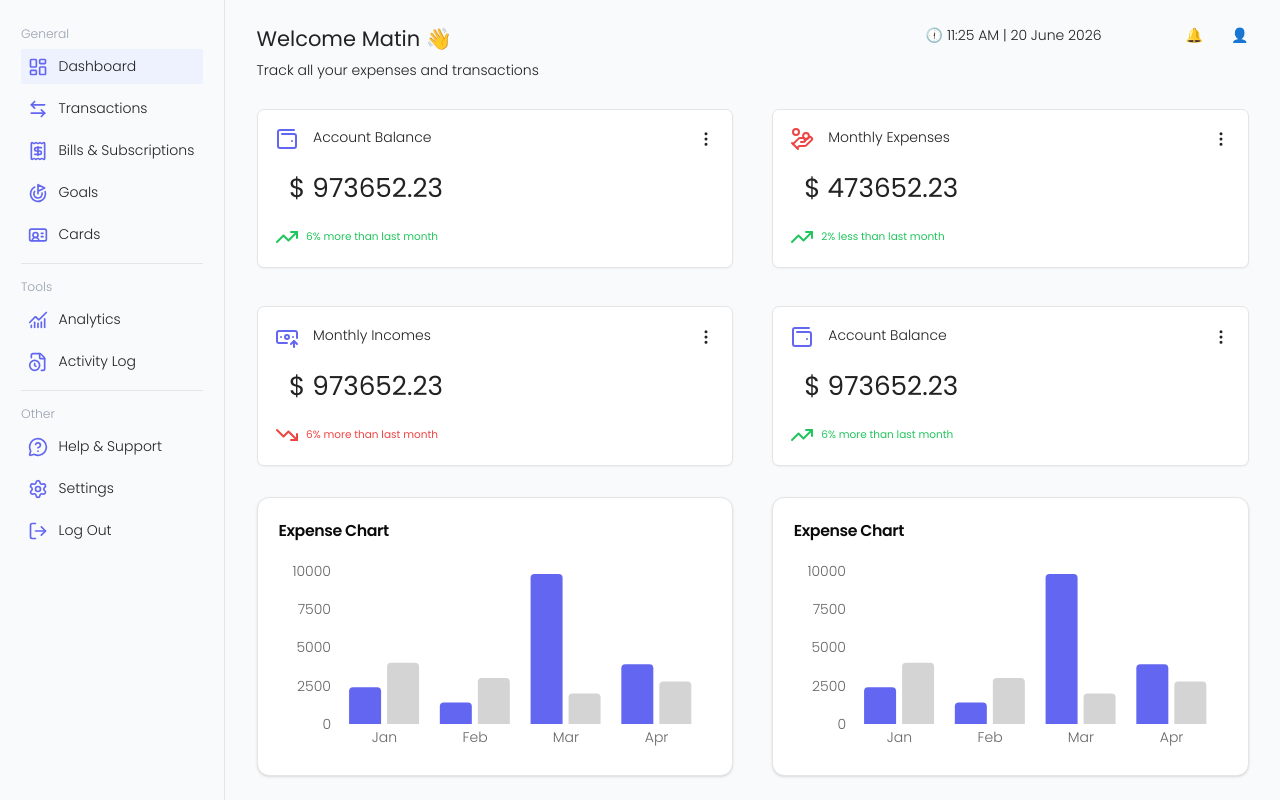
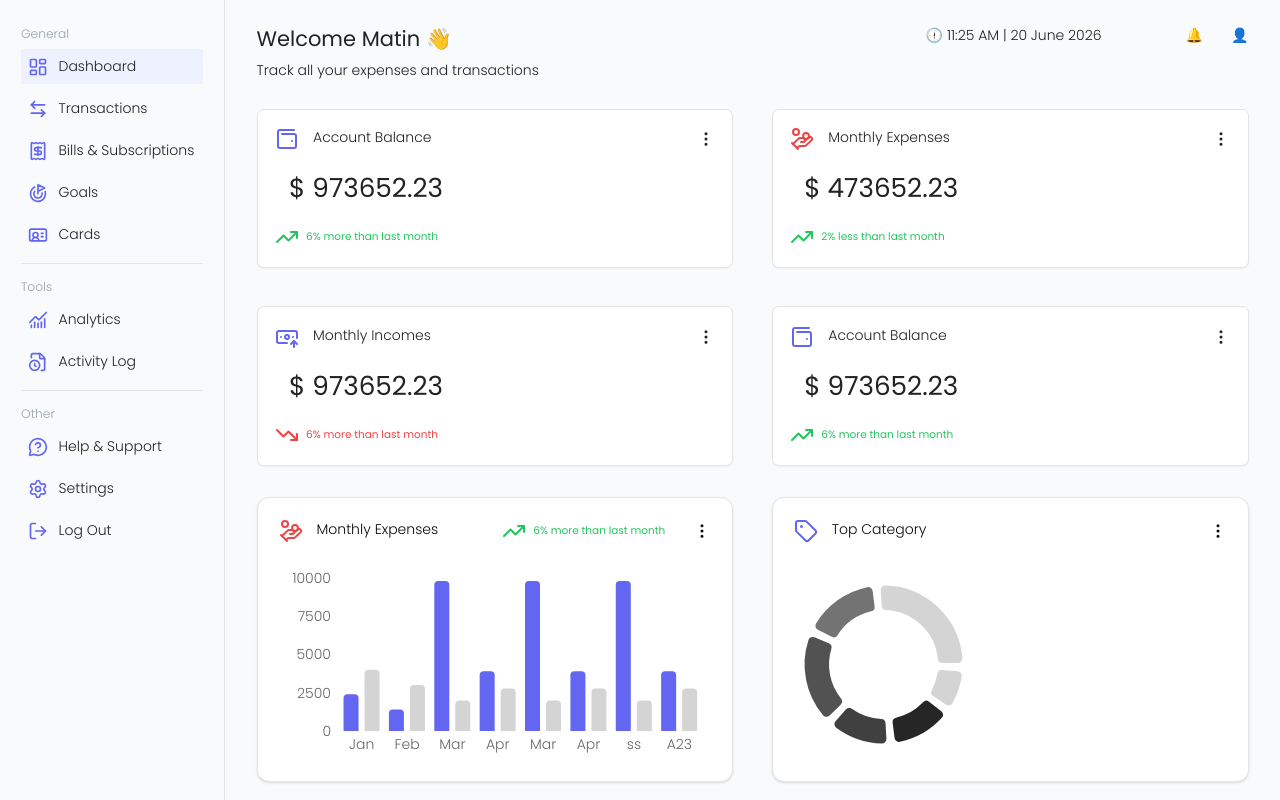
Before and after one commit to matinstack/exchangify-app, a Next.js app: page /app/dashboard in a window 1280 px wide. Built offline with nearby package versions, Linux system fonts and the light colour scheme.

Commit message:
feat: add top category chart to dashboard

```diff
--- a/components/application/dashboard/Dashboard.tsx
+++ b/components/application/dashboard/Dashboard.tsx
@@ -1,5 +1,6 @@
 import Cards from "@/components/application/dashboard/Cards";
 import ExpenseChart from "@/components/application/dashboard/charts/ExpenseChart";
+import TopCategoryChart from "@/components/application/dashboard/charts/TopCategoryChart";
 
 const Dashboard = () => {
   return (
@@ -7,7 +8,7 @@ const Dashboard = () => {
       <Cards />
       <div className={"grid xl:grid-cols-2 md:grid-cols-1  gap-11 sm:pt-9 "}>
         <ExpenseChart />
-        <ExpenseChart />
+        <TopCategoryChart />
       </div>
     </div>
   );
--- a/components/application/dashboard/charts/ExpenseChart.tsx
+++ b/components/application/dashboard/charts/ExpenseChart.tsx
@@ -4,26 +4,56 @@ import {
   Bar,
   XAxis,
   YAxis,
-  CartesianGrid,
   Tooltip,
-  Legend,
   ResponsiveContainer,
 } from "recharts";
 
-// نمونه داده‌ها
+import {
+  EllipsisVertical,
+  HandCoins,
+  UserIcon,
+  TrendingUpIcon,
+} from "lucide-react";
+import {
+  DropdownMenu,
+  DropdownMenuContent,
+  DropdownMenuItem,
+  DropdownMenuTrigger,
+} from "@/components/ui/dropdown-menu";
+
 const data = [
   { name: "Jan", pv: 2400, uv: 4000 },
   { name: "Feb", pv: 1398, uv: 3000 },
   { name: "Mar", pv: 9800, uv: 2000 },
   { name: "Apr", pv: 3908, uv: 2780 },
+  { name: "Mar", pv: 9800, uv: 2000 },
+  { name: "Apr", pv: 3908, uv: 2780 },
+  { name: "ss", pv: 9800, uv: 2000 },
+  { name: "A23", pv: 3908, uv: 2780 },
 ];
 
 export default function ExpenseChart() {
   return (
-    // استفاده از کلاس‌های متغیر دار Shadcn برای بک‌گراند و بوردر
     <div className="w-full max-w-full rounded-xl border border-border bg-card p-6 text-card-foreground shadow-sm">
-      <div className="mb-5">
-        <h3 className="text-lg font-semibold tracking-tight">Expense Chart</h3>
+      <div className="mb-7 flex justify-between">
+        <h5 className={"flex gap-4"}>
+          <span className={"text-expense"}>
+            <HandCoins />
+          </span>
+          <span>Monthly Expenses</span>
+        </h5>
+        <div className={"flex gap-8 items-center"}>
+          <p
+            className={`flex text-income gap-2 text-xs font-normal items-center`}
+          >
+            <span>
+              <TrendingUpIcon />
+            </span>
+            <span>6% more than last month</span>
+          </p>
+
+          <DropDownMenuChart />
+        </div>
       </div>
 
       <div className="h-55  w-full">
@@ -51,12 +81,21 @@ export default function ExpenseChart() {
             {/* کامپوننت Tooltip با کلاس‌های کامپوننت پاپ‌آپِ Shadcn */}
             <Tooltip
               contentStyle={{
-                backgroundColor: "var(--popover)",
+                backgroundColor: "var(--card)",
                 borderColor: "var(--border)",
                 borderRadius: "var(--radius)",
                 color: "var(--popover-foreground)",
               }}
               cursor={{ fill: "var(--muted)", opacity: 0.15 }}
+              labelStyle={{
+                color: "var(--muted-foreground)",
+                fontWeight: "600",
+                fontSize: "12px",
+              }}
+              itemStyle={{
+                color: "var(--foreground)" /* یا var(--card-foreground) */,
+                fontSize: "15px",
+              }}
             />
 
             {/* ستون اول: رنگ اصلی تم شما (Primary) */}
@@ -82,3 +121,22 @@ export default function ExpenseChart() {
     </div>
   );
 }
+
+function DropDownMenuChart() {
+  return (
+    <DropdownMenu>
+      <DropdownMenuTrigger asChild>
+        <button className={`cursor-pointer hover:text-brand transition`}>
+          <EllipsisVertical size={18} />
+        </button>
+      </DropdownMenuTrigger>
+      <DropdownMenuContent align={"center"} className={"mx-1"}>
+        <DropdownMenuItem>Test</DropdownMenuItem>
+        <DropdownMenuItem>
+          <UserIcon />
+          Test
+        </DropdownMenuItem>
+      </DropdownMenuContent>
+    </DropdownMenu>
+  );
+}
--- /dev/null
+++ b/components/application/dashboard/charts/TopCategoryChart.tsx
@@ -0,0 +1,87 @@
+"use client";
+import { PieChart, Pie, Tooltip, ResponsiveContainer } from "recharts";
+import { EllipsisVertical, Tag, UserIcon } from "lucide-react";
+import {
+  DropdownMenu,
+  DropdownMenuContent,
+  DropdownMenuItem,
+  DropdownMenuTrigger,
+} from "@/components/ui/dropdown-menu";
+
+const subCategories = [
+  { name: "Laptops", value: 250, fill: "var(--chart-1, #e11d48)" },
+  { name: "Phones", value: 150, fill: "var(--chart-2, #2563eb)" },
+  { name: "Shirts", value: 180, fill: "var(--chart-3, #16a34a)" },
+  { name: "Shoes", value: 120, fill: "var(--chart-4, #db2777)" },
+  { name: "Fruits", value: 120, fill: "var(--chart-5, #ea580c)" },
+  { name: "Vegetables", value: 80, fill: "var(--chart-1, #e11d48)" },
+];
+
+export default function TopCategoryChart() {
+  return (
+    <div className="w-full max-w-full rounded-xl border border-border bg-card p-6 text-card-foreground shadow-sm">
+      <div className="mb-7 flex justify-between">
+        <h5 className={"flex  gap-4"}>
+          <span className={"text-brand"}>
+            <Tag />
+          </span>
+          <span>Top Category</span>
+        </h5>
+        <div className={"flex gap-8 items-center"}>
+          <DropDownMenuChart />
+        </div>
+      </div>
+      <div className="h-55 w-full flex items-center justify-center">
+        <ResponsiveContainer width="100%" height="100%">
+          <PieChart>
+            {/* لایه بیرونی - زیردسته‌ها */}
+            <Pie
+              data={subCategories}
+              dataKey="value"
+              cx="20%"
+              cy="50%"
+              innerRadius="58%"
+              outerRadius="88%"
+              paddingAngle={4}
+              cornerRadius={6}
+              stroke="var(--card)"
+              strokeWidth={3}
+            />
+
+            <Tooltip
+              contentStyle={{
+                backgroundColor: "var(--popover)",
+                borderColor: "var(--border)",
+                borderRadius: "var(--radius)",
+              }}
+              itemStyle={{
+                color: "var(--popover-foreground)",
+                fontSize: "13px",
+              }}
+              cursor={false}
+            />
+          </PieChart>
+        </ResponsiveContainer>
+      </div>
+    </div>
+  );
+}
+
+function DropDownMenuChart() {
+  return (
+    <DropdownMenu>
+      <DropdownMenuTrigger asChild>
+        <button className={`cursor-pointer hover:text-brand transition`}>
+          <EllipsisVertical size={18} />
+        </button>
+      </DropdownMenuTrigger>
+      <DropdownMenuContent align={"center"} className={"mx-1"}>
+        <DropdownMenuItem>Test</DropdownMenuItem>
+        <DropdownMenuItem>
+          <UserIcon />
+          Test
+        </DropdownMenuItem>
+      </DropdownMenuContent>
+    </DropdownMenu>
+  );
+}
```
